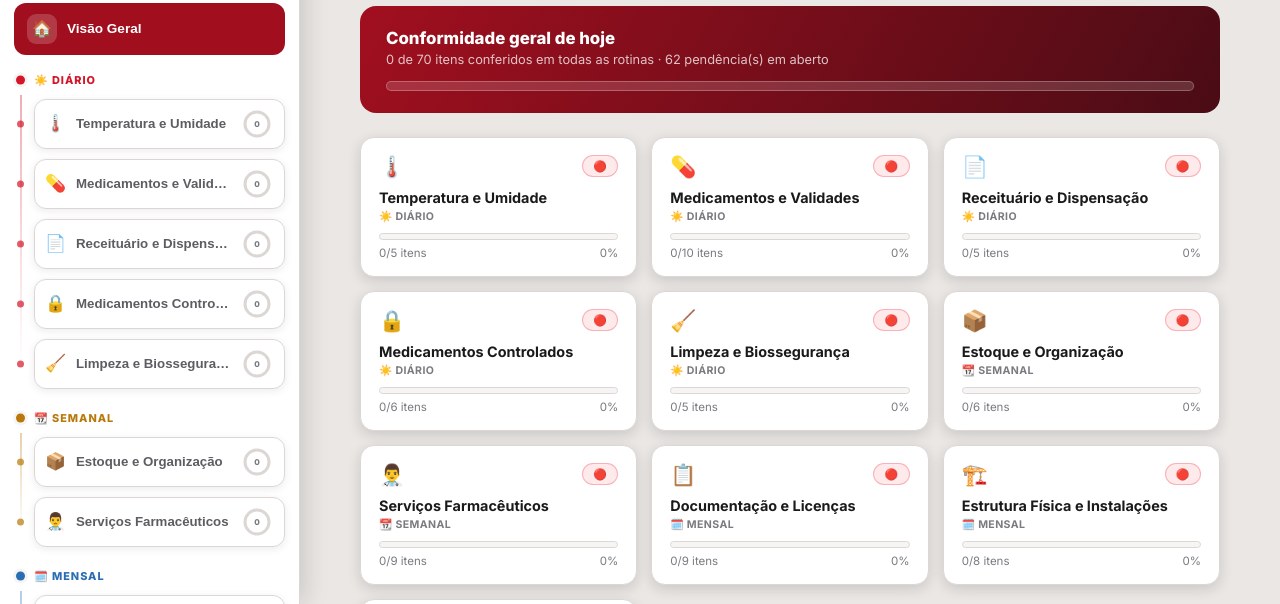
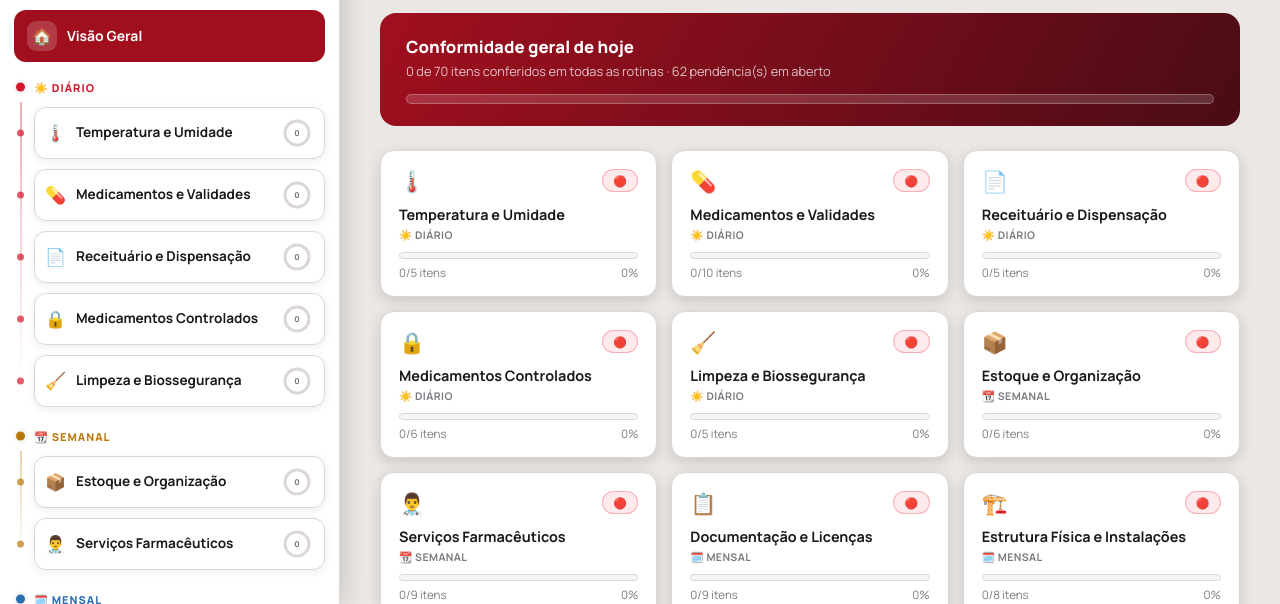
Before and after one commit to betofs1/checklist, a plain HTML site: page index.html in a window 1280 px wide. Shown: the part 196-800 px from the top of the page. Drawn offline with Linux system fonts and the light colour scheme.

Commit message:
att 01-08

```diff
--- a/index.html
+++ b/index.html
@@ -6,7 +6,7 @@
 <title>Checklist de Rotina</title>
 <link rel="preconnect" href="https://fonts.googleapis.com">
 <link rel="preconnect" href="https://fonts.gstatic.com" crossorigin>
-<link href="https://fonts.googleapis.com/css2?family=Inter:wght@400;500;600;700;800&display=swap" rel="stylesheet">
+<link href="https://fonts.googleapis.com/css2?family=Manrope:wght@400;500;600;700;800&display=swap" rel="stylesheet">
 <style>
   :root{
     --bg: #16171c;
@@ -27,7 +27,7 @@
     --pill-text: #f6cf74;
     --green: #35b56a;
     --blue: #6fa8dc;
-    --sidebar-w: 300px;
+    --sidebar-w: 340px;
     --hover-tint: rgba(255,255,255,.06);
   }
 
@@ -60,10 +60,11 @@
   body.light .theme-toggle .icon-moon{ display:block; }
   body.light{ background: var(--bg) !important; }
   *{ box-sizing: border-box; }
+  button, input, select, textarea{ font-family: inherit; }
   html,body{ height:100%; }
   body{
     margin:0;
-    font-family: 'Inter', -apple-system, BlinkMacSystemFont, sans-serif;
+    font-family: 'Manrope', -apple-system, BlinkMacSystemFont, sans-serif;
     background:
       radial-gradient(900px 500px at 15% -10%, rgba(239,45,64,.07), transparent 60%),
       radial-gradient(700px 500px at 100% 0%, rgba(242,184,75,.04), transparent 55%),
@@ -251,7 +252,7 @@
     width:100%; text-align:left; cursor:pointer;
     background: var(--panel); border: 1px solid var(--border);
     border-radius: 12px; padding: 10px 12px;
-    color: var(--text-gray); font-size:.85rem; font-weight:700;
+    color: var(--text); font-size:.87rem; font-weight:700;
     transition: background .15s ease, border-color .15s ease, transform .1s ease;
   }
   .pin-card .pin-ic{
@@ -293,7 +294,7 @@
   .rail-card{
     display:flex; align-items:center; gap:10px; width:100%; text-align:left;
     background: var(--card); border: 1px solid var(--border); border-radius: 12px;
-    padding: 9px 12px 9px 10px; cursor:pointer; box-shadow: 0 2px 8px rgba(0,0,0,.08);
+    padding: 10px 12px 10px 10px; cursor:pointer; box-shadow: 0 2px 8px rgba(0,0,0,.08);
     transition: background .15s ease, border-color .15s ease, transform .1s ease;
   }
   .rail-card:hover{ transform: translateX(3px); border-color: var(--rail-color); }
@@ -303,12 +304,12 @@
   }
   .rail-card .rc-ic{ font-size:1.05rem; flex-shrink:0; }
   .rail-card .rc-label{
-    flex:1; min-width:0; font-size:.83rem; font-weight:600; color: var(--text-gray);
-    overflow:hidden; text-overflow:ellipsis; white-space:nowrap;
+    flex:1; min-width:0; font-size:.85rem; font-weight:700; color: var(--text);
+    white-space: normal; line-height:1.3; word-break: break-word;
   }
   .rail-card.active .rc-label{ color:#fff; }
   .rail-card .rc-ring{ flex-shrink:0; }
-  .rail-card .rc-ring text{ fill: var(--text-dim); font-size: 8px; font-weight:800; font-family:'Inter',sans-serif; }
+  .rail-card .rc-ring text{ fill: var(--text-dim); font-size: 8px; font-weight:800; font-family:'Manrope',sans-serif; }
   .rail-card.active .rc-ring text{ fill:#fff; }
   .rail-card.active .rc-ring .ring-track{ stroke: rgba(255,255,255,.25); }
 
```
